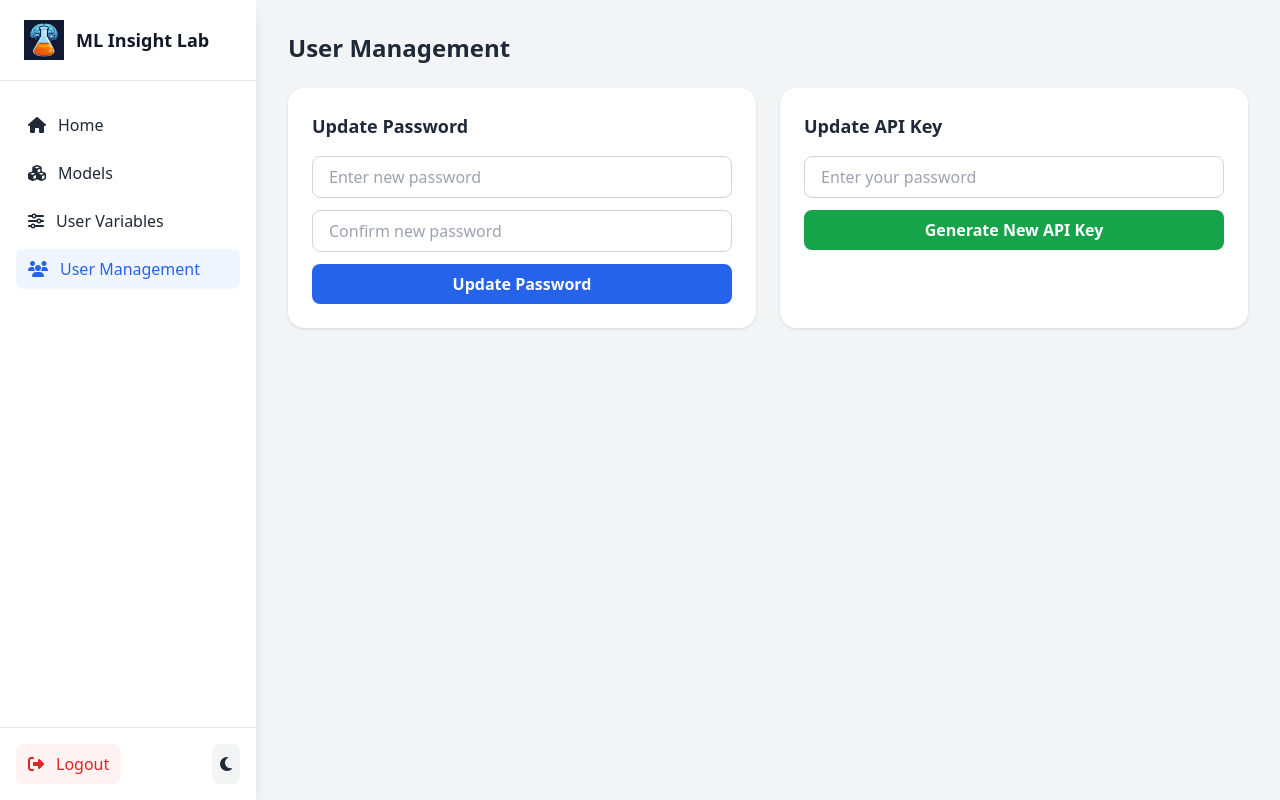
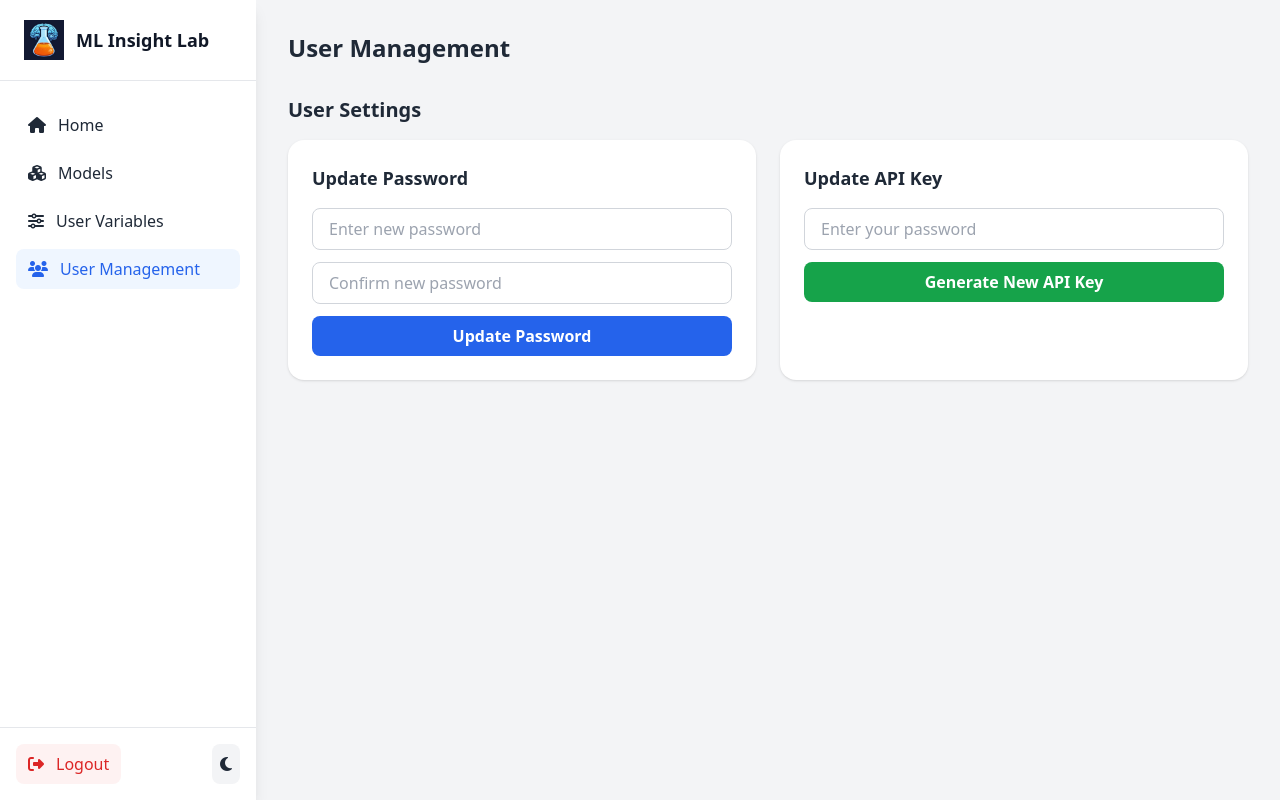
Before and after one commit to MLInsightLab/MLInsightLab-UI, a FastAPI app: page /users in a window 1280 px wide. Run offline with FastAPI, Linux system fonts and the light colour scheme; the visitor is signed in with stand-in values (Sample User, id 1); some libraries are stand-ins or nearby versions.

Commit message:
updating user management page
Signed-off-by: Jacob Renn <jacob.renn4@gmail.com>

```diff
--- a/code/templates/user_management.html
+++ b/code/templates/user_management.html
@@ -49,12 +49,14 @@
 
   <!-- Main Content -->
   <main class="flex-1 overflow-y-auto p-8">
-    <h1 class="text-2xl font-bold mb-6">User Management</h1>
+    <h1 class="text-2xl font-bold mb-8">User Management</h1>
 
-    <!-- User Functions -->
-    <div class="grid md:grid-cols-2 gap-6 mb-8">
+    <!-- User Settings -->
+    <section class="mb-10">
+      <h2 class="text-xl font-semibold mb-4">User Settings</h2>
+      <div class="grid md:grid-cols-2 gap-6">
         <!-- Update Password -->
-      <section class="bg-white dark:bg-gray-800 rounded-2xl shadow p-6">
+        <div class="bg-white dark:bg-gray-800 rounded-2xl shadow p-6">
           <h3 class="text-lg font-semibold mb-4">Update Password</h3>
           <input type="password" id="new-password" placeholder="Enter new password"
             class="w-full mb-3 px-4 py-2 rounded-lg border border-gray-300 dark:border-gray-600 dark:bg-gray-700 focus:ring-2 focus:ring-blue-500 focus:outline-none">
@@ -64,10 +66,10 @@
             class="w-full py-2 px-4 bg-blue-600 text-white font-semibold rounded-lg hover:bg-blue-700 transition">
             Update Password
           </button>
-      </section>
+        </div>
 
         <!-- Update API Key -->
-      <section class="bg-white dark:bg-gray-800 rounded-2xl shadow p-6">
+        <div class="bg-white dark:bg-gray-800 rounded-2xl shadow p-6">
           <h3 class="text-lg font-semibold mb-4">Update API Key</h3>
           <input type="password" id="password-api-key" placeholder="Enter your password"
             class="w-full mb-3 px-4 py-2 rounded-lg border border-gray-300 dark:border-gray-600 dark:bg-gray-700 focus:ring-2 focus:ring-blue-500 focus:outline-none">
@@ -78,15 +80,16 @@
           <div id="api-key-display" class="mt-4 hidden p-3 bg-gray-50 dark:bg-gray-700 rounded-lg">
             <p><strong>New API Key:</strong> <span id="new-api-key"></span></p>
           </div>
+        </div>
+      </div>
     </section>
-    </div>
 
-    <!-- Admin Section -->
-    <section class="admin-section hidden bg-white dark:bg-gray-800 rounded-2xl shadow p-6">
-      <h2 class="text-xl font-bold mb-6">Admin Controls</h2>
+    <!-- Admin Controls -->
+    <section class="admin-section hidden">
+      <h2 class="text-xl font-semibold mb-4">Admin Controls</h2>
       <div class="grid md:grid-cols-2 gap-6">
         <!-- Create New User -->
-        <div>
+        <div class="bg-white dark:bg-gray-800 rounded-2xl shadow p-6">
           <h3 class="text-lg font-semibold mb-4">Create New User</h3>
           <input type="text" id="new-username" placeholder="Enter new username"
             class="w-full mb-3 px-4 py-2 rounded-lg border border-gray-300 dark:border-gray-600 dark:bg-gray-700 focus:ring-2 focus:ring-blue-500 focus:outline-none">
@@ -106,7 +109,7 @@
         </div>
 
         <!-- Delete User -->
-        <div>
+        <div class="bg-white dark:bg-gray-800 rounded-2xl shadow p-6">
           <h3 class="text-lg font-semibold mb-4">Delete User</h3>
           <select id="delete-username"
             class="w-full mb-3 px-4 py-2 rounded-lg border border-gray-300 dark:border-gray-600 dark:bg-gray-700 focus:ring-2 focus:ring-blue-500 focus:outline-none">
```
Lines whose indentation alone changed are shown as unchanged.
